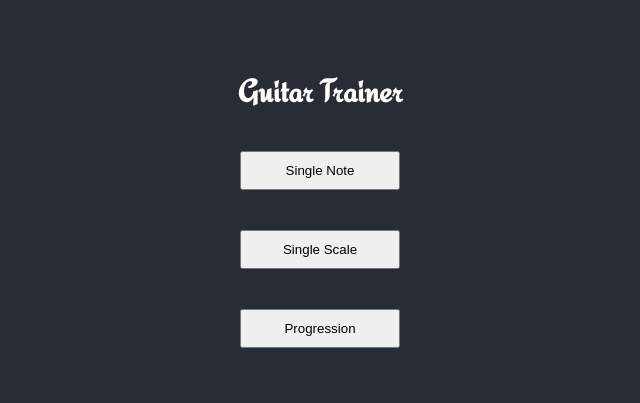
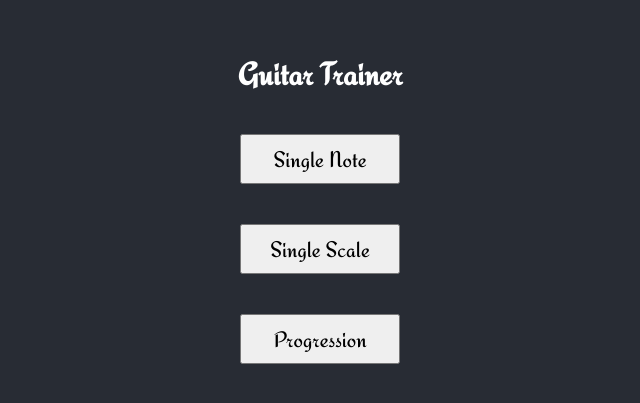
Before and after one commit to luciancic/guitar-trainer, a React (Create React App) app: page / in a window 1280 px wide. Shown: the part 191-594 px from the top of the page, without its empty margins (320-960 px from the left). Built offline with nearby package versions, Linux system fonts and the light colour scheme.

Commit message:
style button text

```diff
--- a/src/App.css
+++ b/src/App.css
@@ -15,6 +15,8 @@ h1 {
 }
 
 button {
+  font-family: Redressed;
+  font-size: 1.4rem;
   width: 10rem;
   padding: 10px;
   margin: 20px 0;
```
